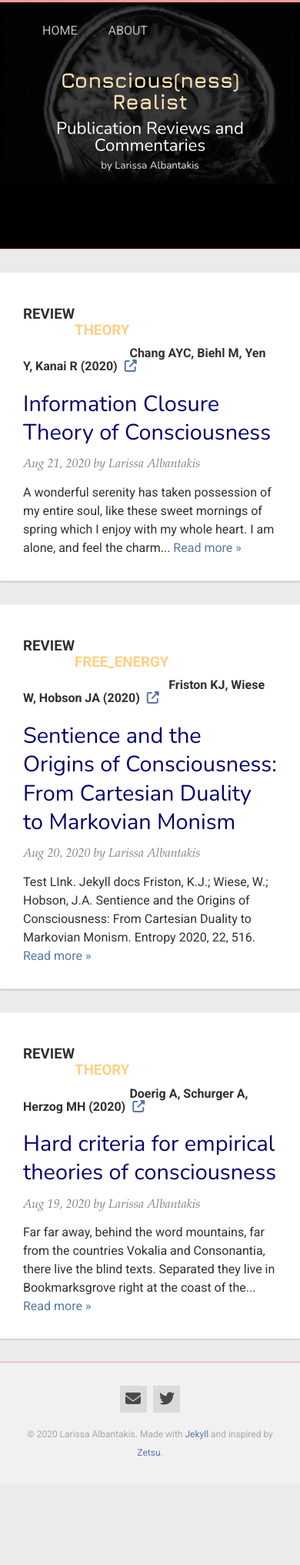
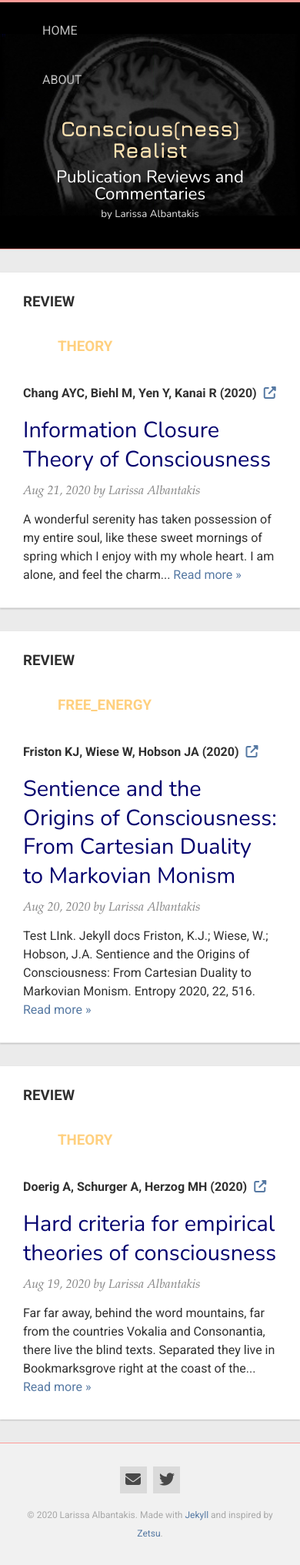
Before and after one commit to ConsciousnessRealist/consciousnessrealist.github.io, a Jekyll site: the page built from index.html, in a window 390 px wide. Shown: the whole page at 77% size. Built offline with Jekyll 4.4.1, drawn with Linux system fonts in a browser that asks for light colours; nearby versions of some CDN libraries; the list of posts is cut into pages by our own code; before the commit the page ends 1928 px from its top, so only the background shows below that.

Commit message:
Additional changes to layout for phone
Try to fix background image and tags

```diff
--- a/_includes/post.html
+++ b/_includes/post.html
@@ -12,7 +12,7 @@
     </div>
 
     {% if post.type and post.type == 'Review' %}
-    <h4 class="post-authors">{{ post.paperauthors }}  ({{post.year}})
+    <h4 class="article-authors">{{ post.paperauthors }}  ({{post.year}})
       <a class="article-link" href="{{ post.articlelink }}">
         <i class="fas fa-external-link-alt"></i>
       </a>
--- a/_layouts/post.html
+++ b/_layouts/post.html
@@ -16,7 +16,7 @@ layout: default
     </div>
 
     {% if page.type and page.type == 'Review' %}
-    <h4 class="post-authors">{{ page.paperauthors }}  ({{page.year}})
+    <h4 class="article-authors">{{ page.paperauthors }}  ({{page.year}})
       <a class="article-link" href="{{ page.articlelink }}">
         <i class="fas fa-external-link-alt"></i>
       </a>
--- a/_sass/_layouts.scss
+++ b/_sass/_layouts.scss
@@ -26,8 +26,9 @@
    Header
    ========================================================================== */
 .header {
-  background: #000 url(../images/cover_bscan.jpg) no-repeat 50% 0px;
+  background: #000 url(../images/cover_bscan.jpg) no-repeat 100% 0px;
   @include background-size(contain);
+  background-position: center; /* Center the image */
   border-bottom: 1px solid $primary-color;
   border-top: 3px solid $primary-color;
   min-height: 250px;
@@ -89,6 +90,11 @@
     text-transform: uppercase;
     float: left;
     display: inline-block;
+  }
+
+  @include media-query($on-phone) {
+    width: percentage(1/3);
+    text-align: center;
   }
 
   a {
@@ -202,6 +208,11 @@
     h3 {
       text-transform: uppercase;
       float: left;
+      @include media-query($on-phone) {
+        float: none;
+        display: block;
+        margin-bottom: 5px;
+      }
     }
 
     .tags {
@@ -223,7 +234,11 @@
       }
     }
   }
-  .post-authors {
+  .article-authors {
+    @include media-query($on-phone) {
+          float: none;
+    }
+
     a {
         margin-left: 5px;
     }
```
